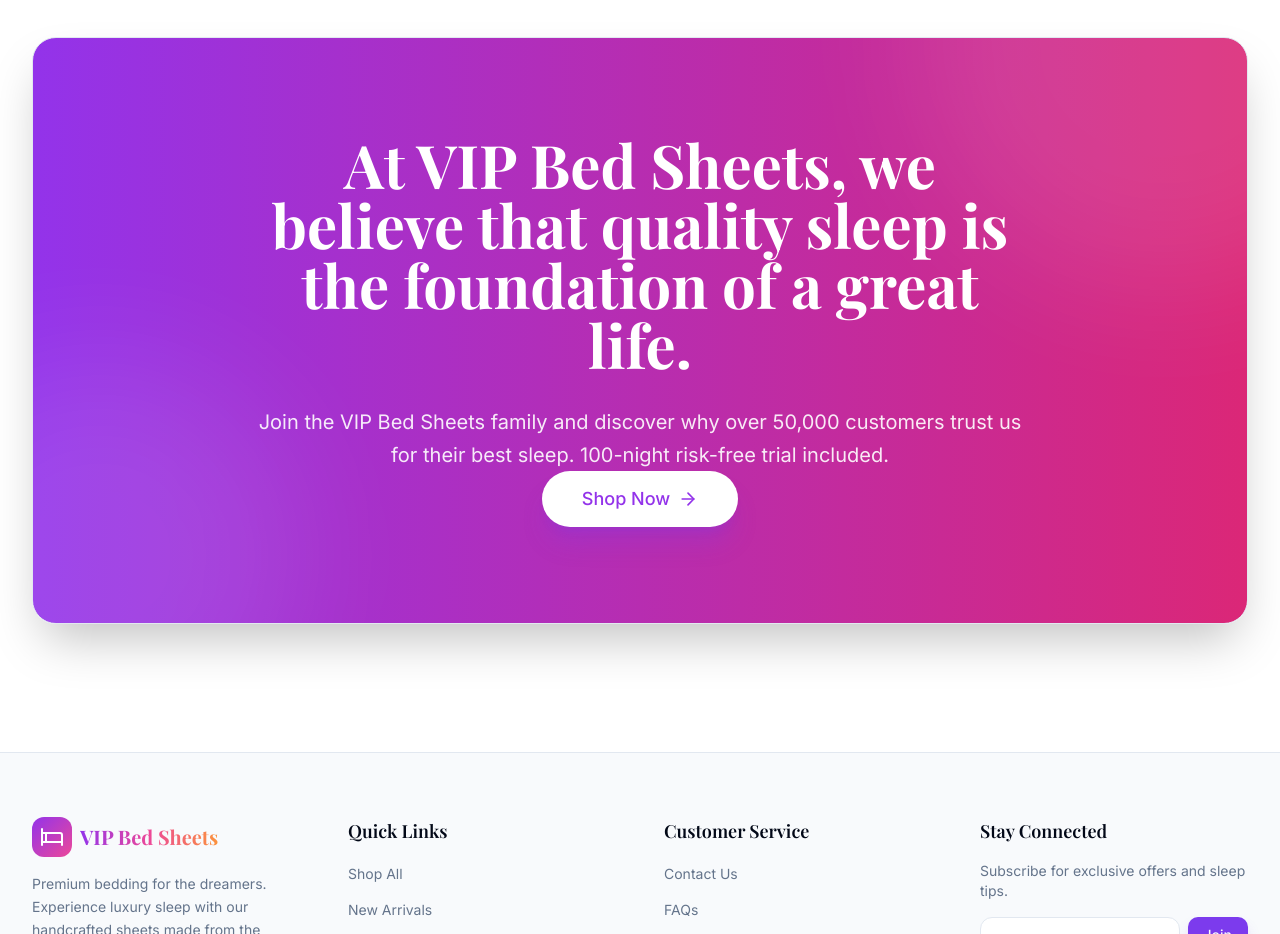
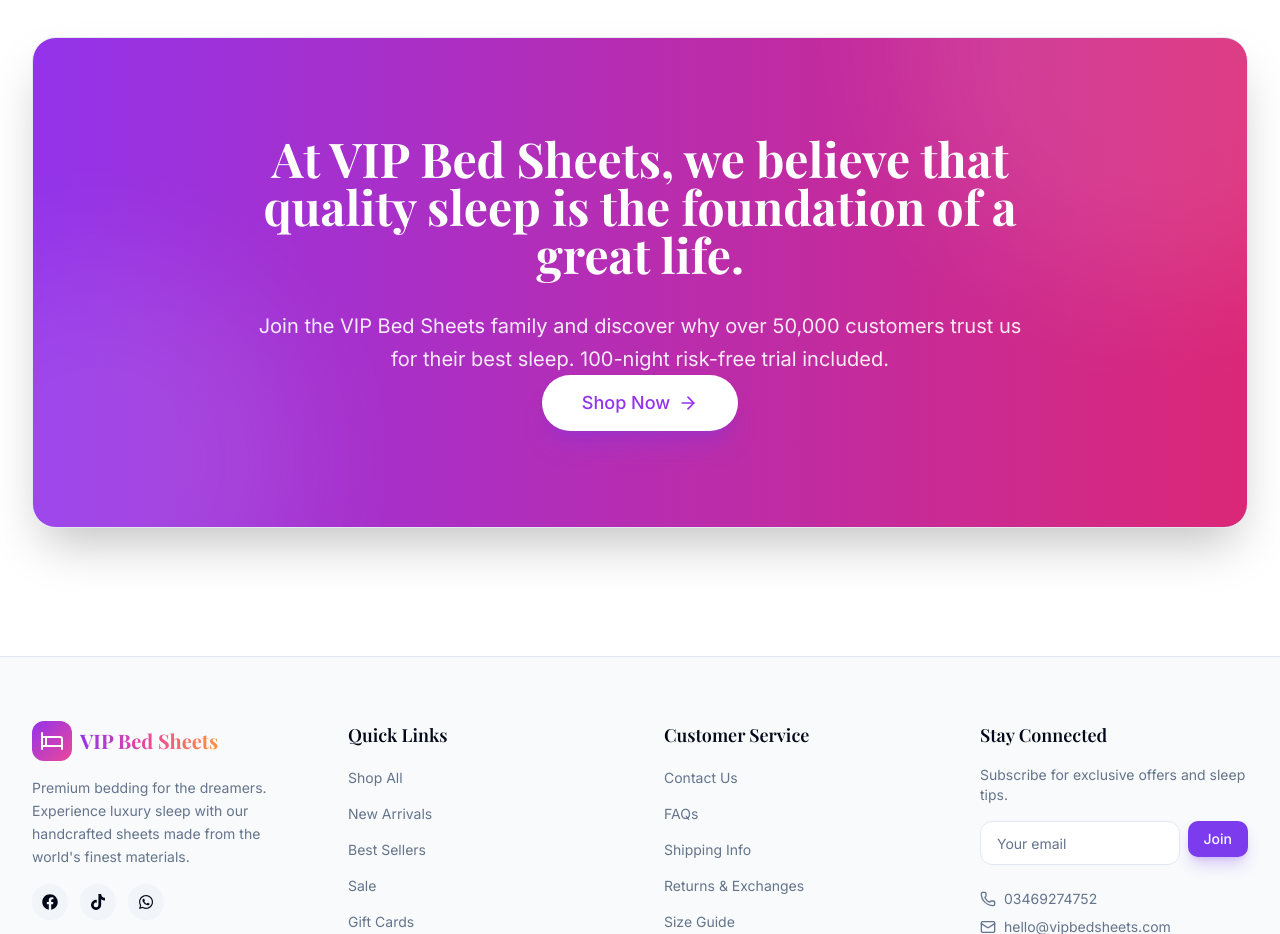
Before and after one commit to tfxTanoli/vip-bed-sheet, a React (Vite) app: page / in a window 1280 px wide. Shown: the part 2860-3794 px from the top of the page. Built offline with nearby package versions, Linux system fonts and the light colour scheme; no server answers; the database is empty.

Commit message:
Adjusting Font Size

```diff
--- a/src/pages/HomePage.jsx
+++ b/src/pages/HomePage.jsx
@@ -244,7 +244,7 @@
                 <div className="max-w-7xl mx-auto px-4 sm:px-6 lg:px-8">
                     <Card className="relative overflow-hidden bg-gradient-to-r from-purple-600 to-pink-600 text-white p-12 md:p-24 text-center rounded-3xl shadow-2xl">
                         <div className="relative z-10 max-w-3xl mx-auto space-y-8">
-                            <h2 className="text-4xl md:text-5xl lg:text-6xl font-heading font-bold leading-tight">
+                            <h2 className="text-3xl md:text-4xl lg:text-5xl font-heading font-bold leading-tight">
                                 At VIP Bed Sheets, we believe that quality sleep is the foundation of a great life.
                             </h2>
                             <p className="text-xl opacity-90 leading-relaxed">
```
Also changed, not shown: index.html (+7 -2 lines).
